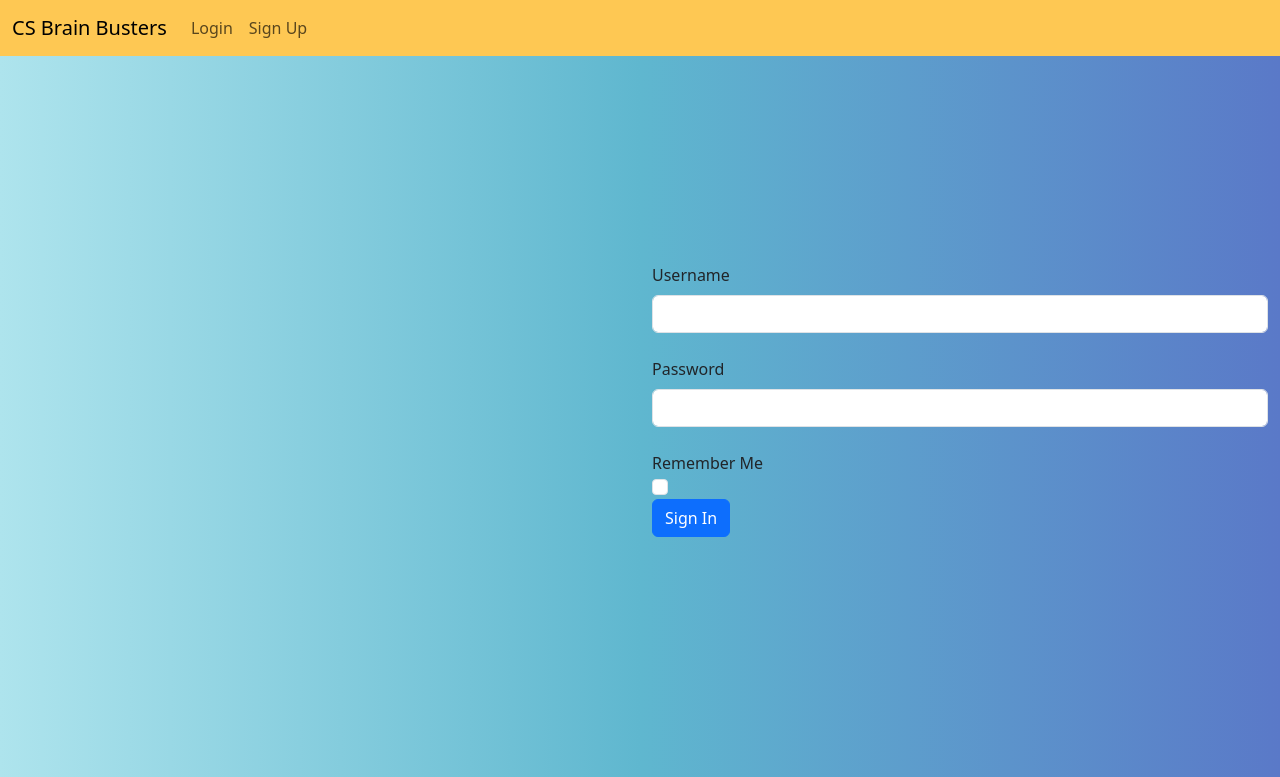
After one commit to Hannahc97/final-project, a Flask app: page /login in a window 1280 px wide. The commit adds this page. Shown: the top 777 px of the page. Run offline with Flask 2, Linux system fonts and the light colour scheme; some web fonts are replaced.

Commit message:
added login form

```diff
--- a/app.py
+++ b/app.py
@@ -1,15 +1,24 @@
 from flask import Flask
-from flask import render_template
-# from forms import LoginForm, RegistrationForm
+from flask import render_template, redirect, url_for, flash
+from forms import LoginForm
 import sys
 
 app = Flask(__name__)
+app.config['SECRET_KEY'] =  b'WR#&f&+%78er0we=%799eww+#7^90-;s'
 
 @app.route("/")
+@app.route('/home')
 def home():
     return render_template('index.html')
 
 
+@app.route('/login', methods=['GET', 'POST'])
+def login():
+    form = LoginForm()
+    if form.validate_on_submit():
+        flash(f'Login for {form.username.data}', 'succes')
+        return redirect(url_for('index.html'))
+    return render_template('login.html', title='Sign in', form=form)
 
 # @app.route('/register', methods=['GET', 'POST'])
 # def register():
--- a/forms.py
+++ b/forms.py
@@ -1,12 +1,12 @@
-# from flask_wtf import FlaskForm
-# from wtforms import StringField, PasswordField, SubmitField, IntegerField, BooleanField
-# from wtforms.validators import DataRequired, EqualTo, Email, ValidationError
+from flask_wtf import FlaskForm
+from wtforms import StringField, PasswordField, SubmitField, IntegerField, BooleanField
+from wtforms.validators import DataRequired, EqualTo, Email, ValidationError
 
-# class LoginForm(FlaskForm):
-#     username = StringField('Username', validators=[DataRequired()])
-#     password = PasswordField('Password', validators=[DataRequired()])
-#     remember_me = BooleanField('Remember Me')
-#     submit = SubmitField('Sign In')
+class LoginForm(FlaskForm):
+    username = StringField('Username', validators=[DataRequired()])
+    password = PasswordField('Password', validators=[DataRequired()])
+    remember_me = BooleanField('Remember Me')
+    submit = SubmitField('Sign In')
 
 # class RegistrationForm(FlaskForm):
 #     username = StringField('Username', validators=[DataRequired()])
--- a/static/css/main.css
+++ b/static/css/main.css
@@ -9,7 +9,7 @@ body {
 }
 
 .container {
-    text-align: center;
+    text-align:
 }
 
 h1 {
--- a/templates/base.html
+++ b/templates/base.html
@@ -19,14 +19,14 @@
 
         <nav class="navbar navbar-expand-lg navbar-light custom-yellow-navbar fixed-top">
             <div class="container-fluid">
-              <a class="navbar-brand" href="#">CS Brain Busters</a>
+              <a class="navbar-brand" href="home">CS Brain Busters</a>
               <button class="navbar-toggler" type="button" data-bs-toggle="collapse" data-bs-target="#navbarNav" aria-controls="navbarNav" aria-expanded="false" aria-label="Toggle navigation">
                 <span class="navbar-toggler-icon"></span>
               </button>
               <div class="collapse navbar-collapse" id="navbarNav">
                 <ul class="navbar-nav">
                   <li class="nav-item">
-                    <a class="nav-link" href="#">Login</a>
+                    <a class="nav-link" href="login">Login</a>
                   </li>
                   <li class="nav-item">
                     <a class="nav-link" href="#">Sign Up</a>
@@ -38,7 +38,19 @@
 
       </header>
 
-      <div class="container">
+      <main role="main" class="container">
+        {% with messages = get_flashed_messages(with_categories=true) %}
+          {% if messages %}
+              {% for category, message in messages %}
+                  <div class="alert alert-{{ category }}">
+                      {{ message }}
+                  </div>
+              {% endfor %}
+          {% endif %}
+        {% endwith %}
+      </main>
+
+      <div class="container text-align:">
         {% block content %}{% endblock %}
       </div>
 
--- /dev/null
+++ b/templates/login.html
@@ -0,0 +1,28 @@
+{% extends "base.html" %}
+
+{% block title %}Login Page{% endblock %}
+
+{% block content %}
+<form method="POST" action="" novalidate>
+    {{ form.hidden_tag() }}
+    <div>
+        {{ form.username.label (class="form-label") }}<br/>{{ form.username(class="form-control") }}<br/>
+        {% for error in form.username.errors %}
+            <span style="color: red;">[{{ error }}]</span>
+        {% endfor %}
+    </div>
+    <div>
+        {{ form.password.label (class="form-label") }}<br/>{{ form.password(class="form-control") }}<br/>
+        {% for error in form.password.errors %}
+            <span style="color: red;">[{{ error }}]</span>
+        {% endfor %}
+    </div>
+    <div>
+        {{ form.remember_me.label (class="form-check-label") }}<br/>{{ form.remember_me(class="form-check-input") }}<br/>
+        {% for error in form.remember_me.errors %}
+            <span style="color: red;">[{{ error }}]</span>
+        {% endfor %}
+    </div>
+    <div>{{ form.submit(class="btn btn-primary") }}</div>
+</form>
+{% endblock %}
```
Also changed, not shown: templates/index.html (+5 -6 lines), templates/sign_up.html (added, +11 -0 lines).
